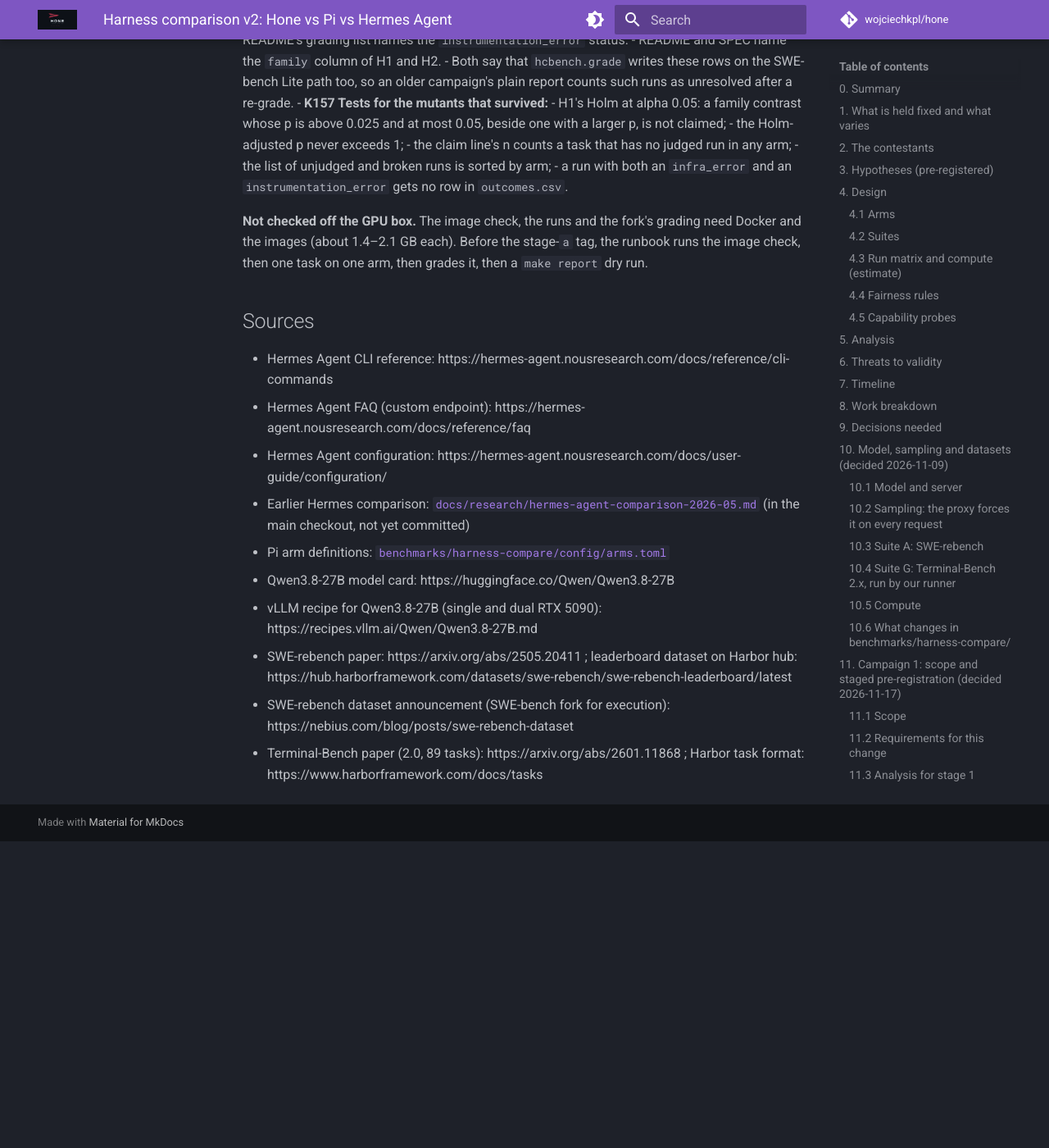
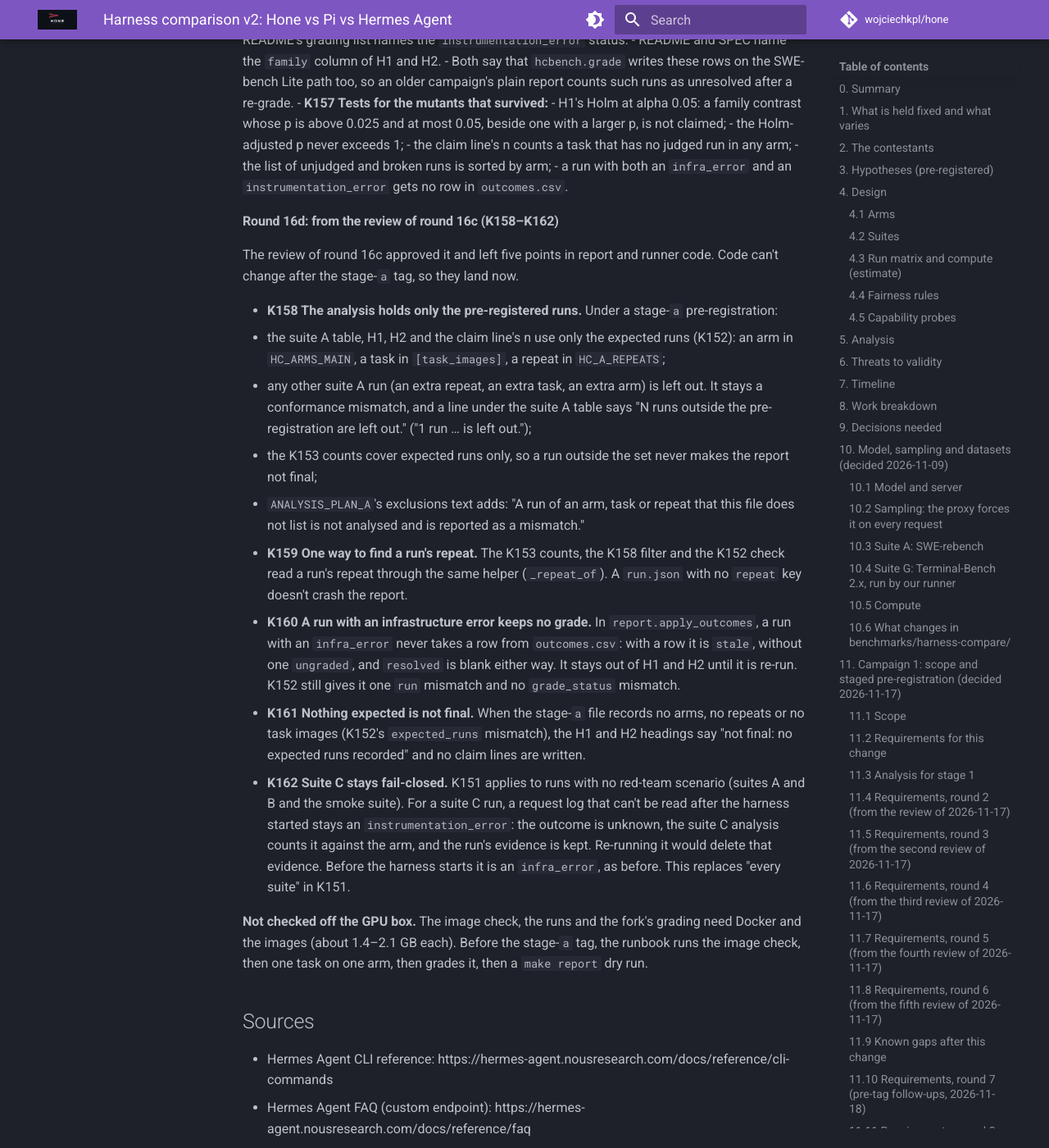
Before and after one commit to wojciechkpl/hone, an MkDocs documentation site: the page built from docs/plans/harness-compare-v2-2026-11.md, in a window 1280 px wide and 1400 px high, scrolled down 55412 px. Shown: the whole window at 82% size. Built offline with MkDocs 1.6.1 and Material for MkDocs 9.7.7, drawn with Linux system fonts in a browser that asks for light colours; comment, search, counter and statistics services are not loaded; before the commit the page ends 56438 px from its top, so only the background shows below that; some of the changed text lies outside the part shown.

Commit message:
docs(bench): round 16d spec from the review of round 16c (K158-K162)

```diff
--- a/docs/plans/harness-compare-v2-2026-11.md
+++ b/docs/plans/harness-compare-v2-2026-11.md
@@ -1949,6 +1949,40 @@ These land before the stage-`a` tag for the same reason as round 16b.
   - a run with both an `infra_error` and an `instrumentation_error` gets no row in
     `outcomes.csv`.
 
+#### Round 16d: from the review of round 16c (K158–K162)
+
+The review of round 16c approved it and left five points in report and runner code. Code
+can't change after the stage-`a` tag, so they land now.
+
+- **K158 The analysis holds only the pre-registered runs.** Under a stage-`a`
+  pre-registration:
+  - the suite A table, H1, H2 and the claim line's n use only the expected runs (K152): an
+    arm in `HC_ARMS_MAIN`, a task in `[task_images]`, a repeat in `HC_A_REPEATS`;
+  - any other suite A run (an extra repeat, an extra task, an extra arm) is left out. It
+    stays a conformance mismatch, and a line under the suite A table says "N runs outside
+    the pre-registration are left out." ("1 run … is left out.");
+  - the K153 counts cover expected runs only, so a run outside the set never makes the
+    report not final;
+  - `ANALYSIS_PLAN_A`'s exclusions text adds: "A run of an arm, task or repeat that this
+    file does not list is not analysed and is reported as a mismatch."
+- **K159 One way to find a run's repeat.** The K153 counts, the K158 filter and the K152
+  check read a run's repeat through the same helper (`_repeat_of`). A `run.json` with no
+  `repeat` key doesn't crash the report.
+- **K160 A run with an infrastructure error keeps no grade.** In `report.apply_outcomes`, a
+  run with an `infra_error` never takes a row from `outcomes.csv`: with a row it is
+  `stale`, without one `ungraded`, and `resolved` is blank either way. It stays out of H1
+  and H2 until it is re-run. K152 still gives it one `run` mismatch and no `grade_status`
+  mismatch.
+- **K161 Nothing expected is not final.** When the stage-`a` file records no arms, no
+  repeats or no task images (K152's `expected_runs` mismatch), the H1 and H2 headings say
+  "not final: no expected runs recorded" and no claim lines are written.
+- **K162 Suite C stays fail-closed.** K151 applies to runs with no red-team scenario
+  (suites A and B and the smoke suite). For a suite C run, a request log that can't be read
+  after the harness started stays an `instrumentation_error`: the outcome is unknown, the
+  suite C analysis counts it against the arm, and the run's evidence is kept. Re-running it
+  would delete that evidence. Before the harness starts it is an `infra_error`, as before.
+  This replaces "every suite" in K151.
+
 **Not checked off the GPU box.** The image check, the runs and the fork's grading need
 Docker and the images (about 1.4–2.1 GB each). Before the stage-`a` tag, the runbook runs
 the image check, then one task on one arm, then grades it, then a `make report` dry run.
```
